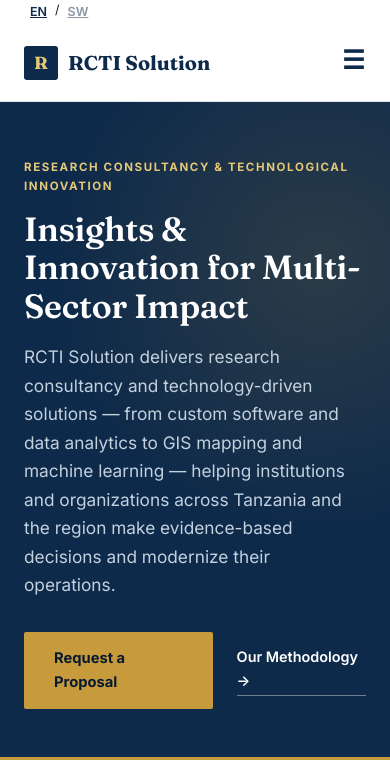
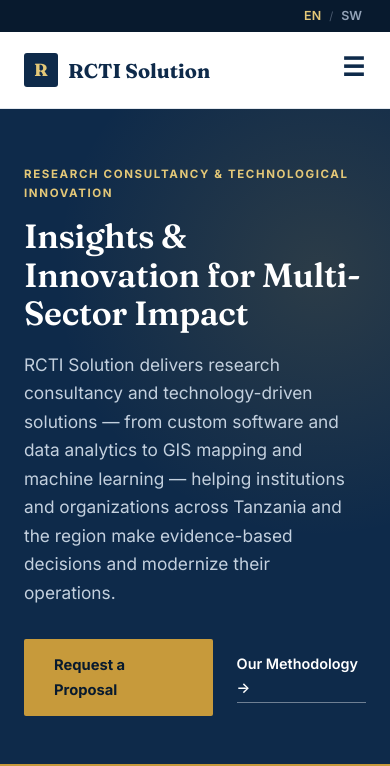
Before and after one commit to elihudi19/Filemon-research-company, a Django app: page / in a window 390 px wide. Shown: the top 766 px of the page. Run offline with Django 5.2, Linux system fonts and the light colour scheme; data comes from the database, SQL or seed files in the repository; data that the repository does not hold is empty.

Commit message:
Refactor language switch styles and add topbar styles
Adjusted padding and gap for language switch elements, added styles for topbar and updated existing styles.

```diff
--- a/static/css/style.css
+++ b/static/css/style.css
@@ -108,13 +108,21 @@ a { color: inherit; }
   transition: background 0.2s ease;
 }
 .btn-cta:hover { background: var(--navy-deep); }
-.lang-switch { display: flex; gap: 2px; font-size: 0.78rem; }
+.lang-switch { display: flex; gap: 4px; font-size: 0.78rem; align-items: center; }
 .lang-switch a {
   color: var(--slate-light);
-  padding: 2px 6px;
+  padding: 2px 4px;
   font-weight: 600;
+  text-decoration: none;
 }
 .lang-switch a.lang-active { color: var(--navy); }
+
+/* ============ TOPBAR (language switch lives here) ============ */
+.topbar { background: var(--navy-deep); }
+.topbar-inner { display: flex; justify-content: flex-end; align-items: center; height: 32px; }
+.topbar .lang-switch a { color: #93A3B8; }
+.topbar .lang-switch a.lang-active { color: var(--gold-light); }
+.topbar .lang-sep { color: #4A5A70; font-size: 0.7rem; }
 
 /* ============ MOBILE NAV TOGGLE ============ */
 .nav-toggle-checkbox { display: none; }
@@ -371,11 +379,6 @@ button[type=submit]:hover { background: var(--navy-deep); }
     width: 100%;
   }
   .main-nav a:not(.btn-cta):after { display: none; }
-  .main-nav .lang-switch {
-    padding: 14px 24px;
-    border-bottom: 1px solid var(--line);
-    font-size: 0.9rem;
-  }
   .main-nav .btn-cta {
     margin: 12px 24px 4px 24px;
     text-align: center;
```
